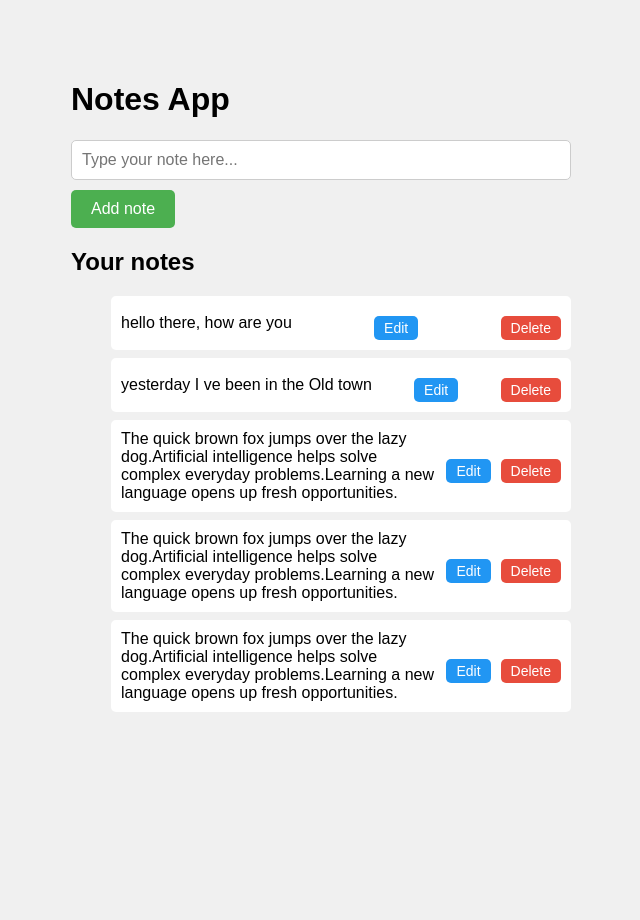
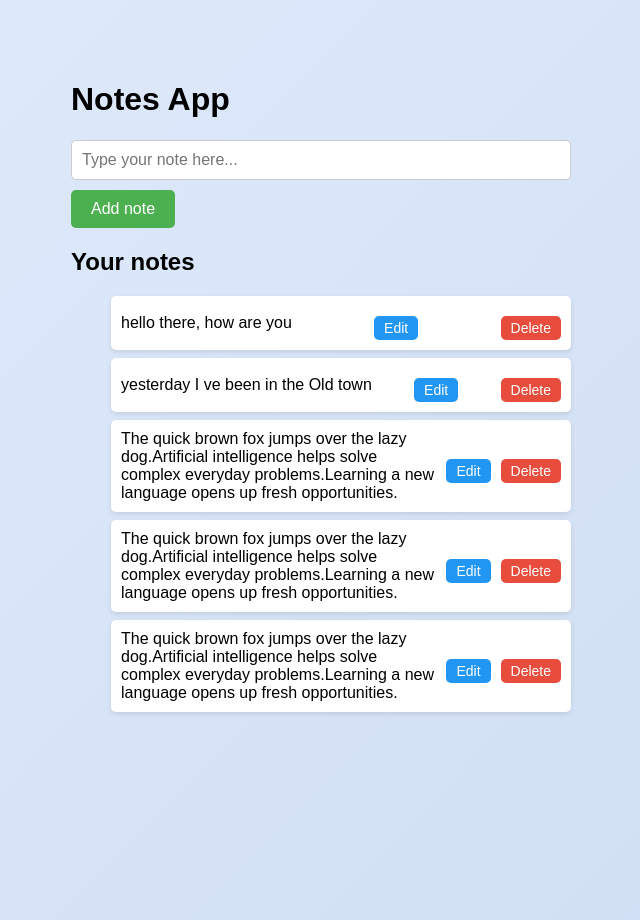
Before and after one commit to Akakiusz/flask-notes-app, a Flask app: page / in a window 1280 px wide. Shown: the whole page, without its empty margins (319-959 px from the left). Before the commit the page ends 712 px from the top, so only its background shows below. Run offline with Flask 3, Linux system fonts and the light colour scheme; data comes from the database, SQL or seed files in the repository.

Commit message:
Update style.css
added visuals

```diff
--- a/STATIC/style.css
+++ b/STATIC/style.css
@@ -1,11 +1,13 @@
 /* Style for the body */
 body {
-    background-color: #f0f0f0;
+    background: linear-gradient(135deg, #e0eafc, #cfdef3);
+    min-height: 100vh;
     font-family: Arial, sans-serif;
     max-width: 500px;
     margin: 40px auto;
     padding: 20px;
 }
+
 /* Style for the text input */
 input {
     width: 100%;
@@ -15,6 +17,14 @@ input {
     border-radius: 5px;
     box-sizing: border-box;
 }
+
+/* Highlight the input field when clicked */
+input:focus {
+    outline: none;
+    border-color: #4CAF50;
+    box-shadow: 0 0 5px rgba(76, 175, 80, 0.5);
+}
+
 /* Style for buttons */
 button {
     margin-top: 10px;
@@ -26,6 +36,7 @@ button {
     border-radius: 5px;
     cursor: pointer;
 }
+
 /* Style for each note in the list */
 #notesList li {
     background-color: white;
@@ -36,7 +47,9 @@ button {
     display: flex;
     justify-content: space-between;
     align-items: center;
+    box-shadow: 0 2px 5px rgba(0, 0, 0, 0.1);
 }
+
 /* Shared style for buttons inside the notes list */
 #notesList button {
     margin-left: 10px;
```
